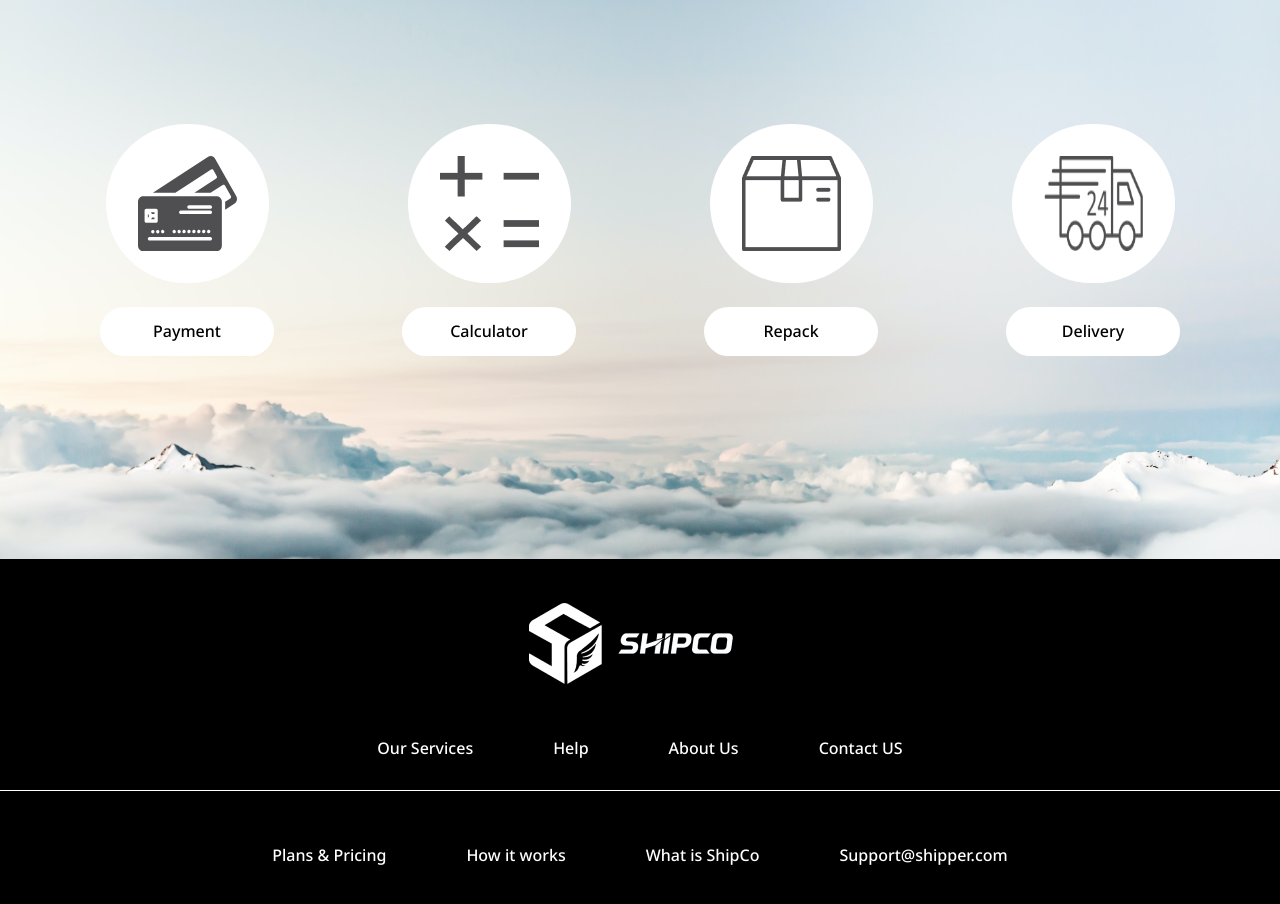
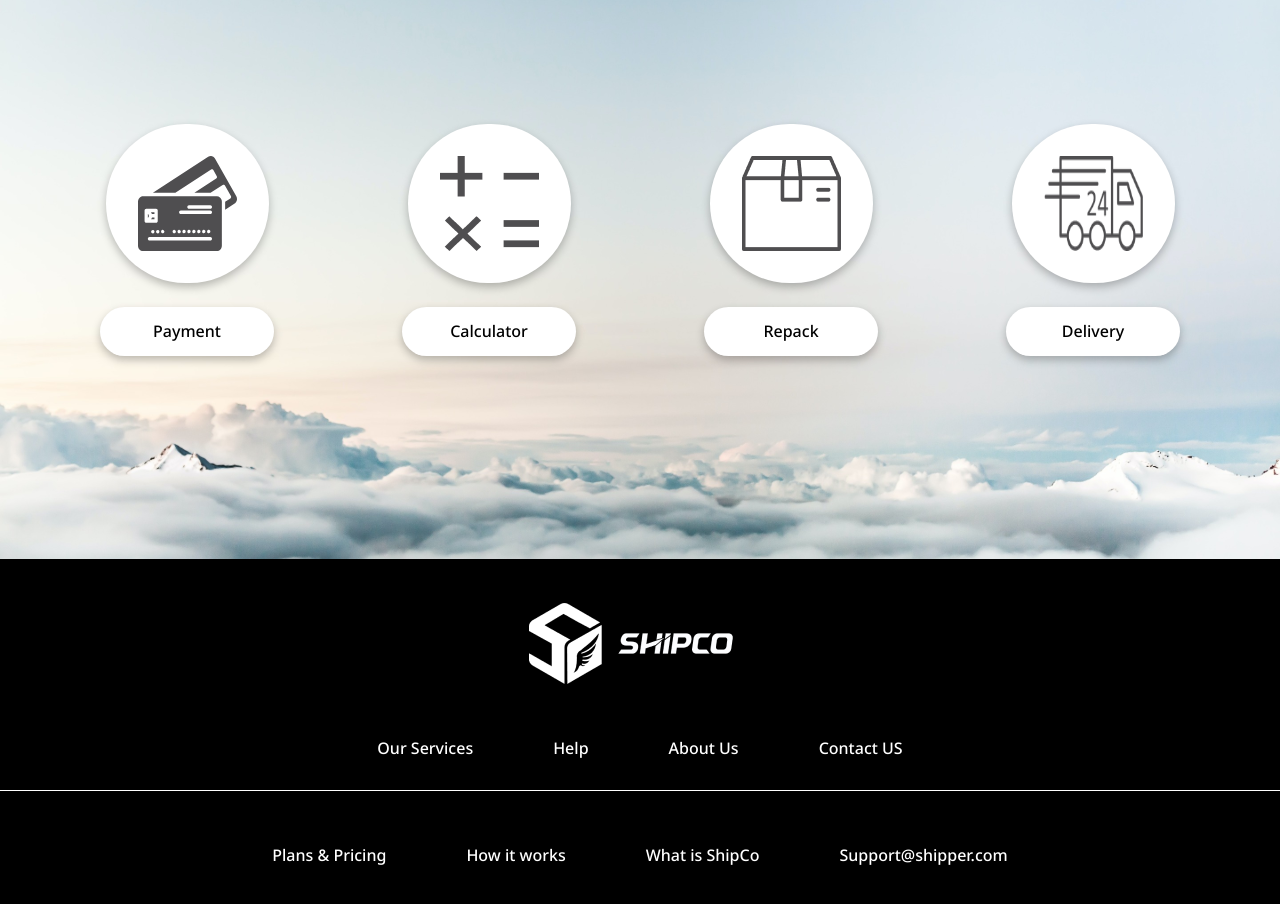
Before and after one commit to Tusho7/shipper-anri-sandro, a React (Vite) app: page / in a window 1280 px wide. Shown: the part 1680-2584 px from the top of the page. Built offline with nearby package versions, Linux system fonts and the light colour scheme.

Commit message:
style: Add shadows

```diff
--- a/src/components/Boxes/Boxes.tsx
+++ b/src/components/Boxes/Boxes.tsx
@@ -11,43 +11,43 @@ function Boxes() {
       <div className="absolute flex justify-center items-center gap-32">
 
         <div className="flex flex-col gap-6 justify-center items-center">
-          <div className="rounded-full bg-white p-8 flex justify-center items-center">
+          <div className="rounded-full bg-white p-8 flex justify-center items-center shadow-custom">
             <img src={Payment} />
           </div>
 
-          <div className="w-[174px] h-[49px] bg-white rounded-full text-center flex justify-center items-center">
+          <div className="w-[174px] h-[49px] bg-white rounded-full text-center flex justify-center items-center shadow-custom">
             <p>Payment</p>
           </div>
         </div>
 
 
         <div className="flex flex-col gap-6 justify-center items-center">
-          <div className="rounded-full bg-white p-8 flex justify-center items-center">
+          <div className="rounded-full bg-white p-8 flex justify-center items-center shadow-custom">
             <img src={Vector} />
           </div>
 
-          <div className="w-[174px] h-[49px] bg-white rounded-full text-center flex justify-center items-center">
+          <div className="w-[174px] h-[49px] bg-white rounded-full text-center flex justify-center items-center shadow-custom">
             <p>Calculator</p>
           </div>
         </div>
 
 
         <div className="flex flex-col gap-6 justify-center items-center">
-          <div className="rounded-full bg-white p-8 flex justify-center items-center">
+          <div className="rounded-full bg-white p-8 flex justify-center items-center shadow-custom">
             <img src={Repack} />
           </div>
 
-          <div className="w-[174px] h-[49px] bg-white rounded-full text-center flex justify-center items-center">
+          <div className="w-[174px] h-[49px] bg-white rounded-full text-center flex justify-center items-center shadow-custom">
             <p>Repack</p>
           </div>
         </div>
 
         <div className="flex flex-col gap-6 justify-center items-center">
-          <div className="rounded-full bg-white p-8 flex justify-center items-center">
+          <div className="rounded-full bg-white p-8 flex justify-center items-center shadow-custom">
             <img src={Delivery} className="w-[99px] h-[95px]" />
           </div>
 
-          <div className="w-[174px] h-[49px] bg-white rounded-full text-center flex justify-center items-center">
+          <div className="w-[174px] h-[49px] bg-white rounded-full text-center flex justify-center items-center shadow-custom">
             <p>Delivery</p>
           </div>
         </div>
--- a/tailwind.config.js
+++ b/tailwind.config.js
@@ -11,6 +11,12 @@ export default {
       },
       borderRadius: {
         '18': '1.125rem'
+      },
+      boxShadow: {
+        "custom": "0px 4px 8px rgba(0, 0, 0, 0.25)"
+      },
+      textShadow: {
+        "custom": "0px 4px 20px rgba(0, 0, 0, 0.20)"
       }
     },
   },
```
